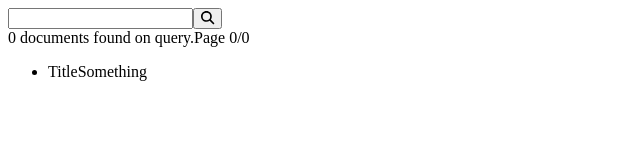
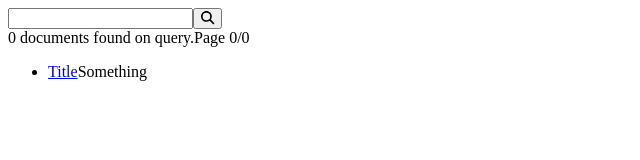
Before and after one commit to oxygenxml-incubator/webhelp-search-service-publishing-template, a React app in the folder react/: page / in a window 1280 px wide. Shown: the top 160 px of the page, without its empty margins (0-640 px from the left). Built offline with nearby package versions, Linux system fonts and the light colour scheme.

Commit message:
#40 Add key to list items

```diff
--- a/react/src/App.js
+++ b/react/src/App.js
@@ -12,7 +12,7 @@ const App = () => {
       </div>
       <div className="results-container">
         <SearchInformation hitsInformation="0 documents found on query." pageInformation="Page 0/0" />
-        <HitsList items={[<HitsItem title="Title" description="Something" />]} />
+        <HitsList items={[<HitsItem url="https://example.com" title="Title" description="Something" key="title1something"/>]} />
       </div>
     </div>
   );
--- a/react/src/components/HitsItem.jsx
+++ b/react/src/components/HitsItem.jsx
@@ -2,7 +2,7 @@ import React from 'react';
 
 const HitsItem = ({url, title, description}) => {
     return (
-    <li className="hits-item" key={url}>
+    <li className="hits-item">
         <a href={url} className="title">{title}</a>
         <span className="hits-information">{description}</span>
     </li>
```
